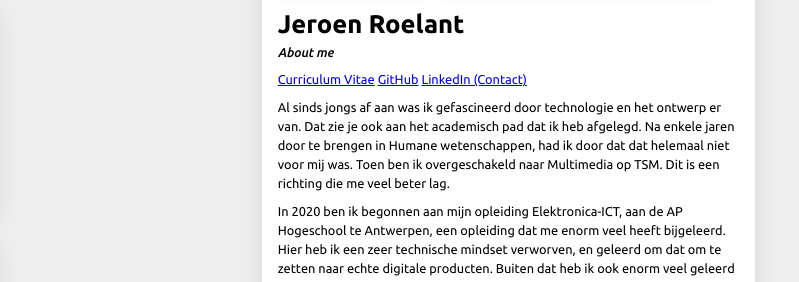
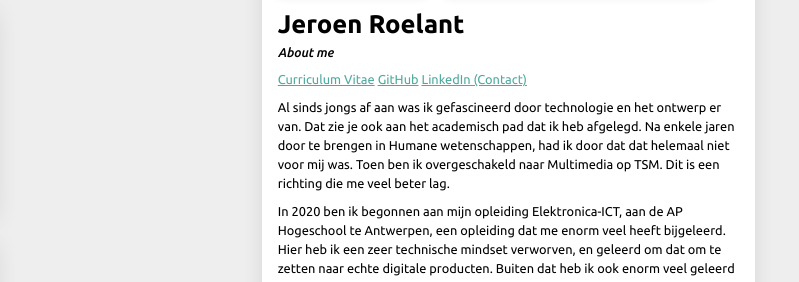
Before and after one commit to Jeroen-Roelant/jeroen, a website: page portfolio/index.html in a window 1280 px wide. Shown: the part 240-522 px from the top of the page, 279-1078 px from the left. Drawn offline with Linux system fonts and the light colour scheme; a web font is replaced by a local one.

Commit message:
Update style.css

```diff
--- a/portfolio/style.css
+++ b/portfolio/style.css
@@ -112,6 +112,10 @@ p, li{
     font-size: 1vw;
     line-height: 1.5vw;
     list-style: none;
+}
+
+a{
+    color: rgb(78, 170, 158);
 }
 
 body{
```
